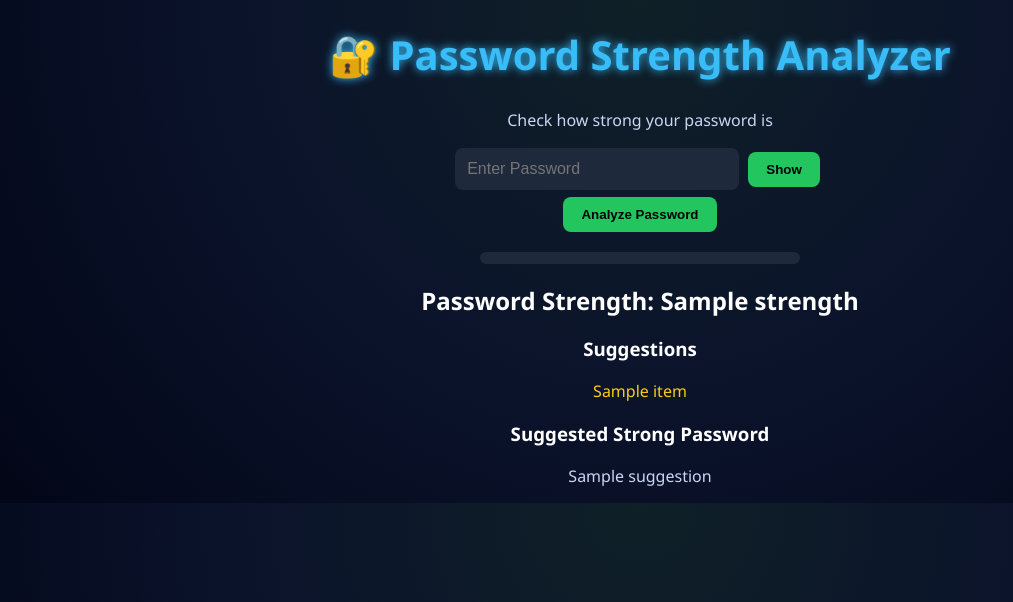
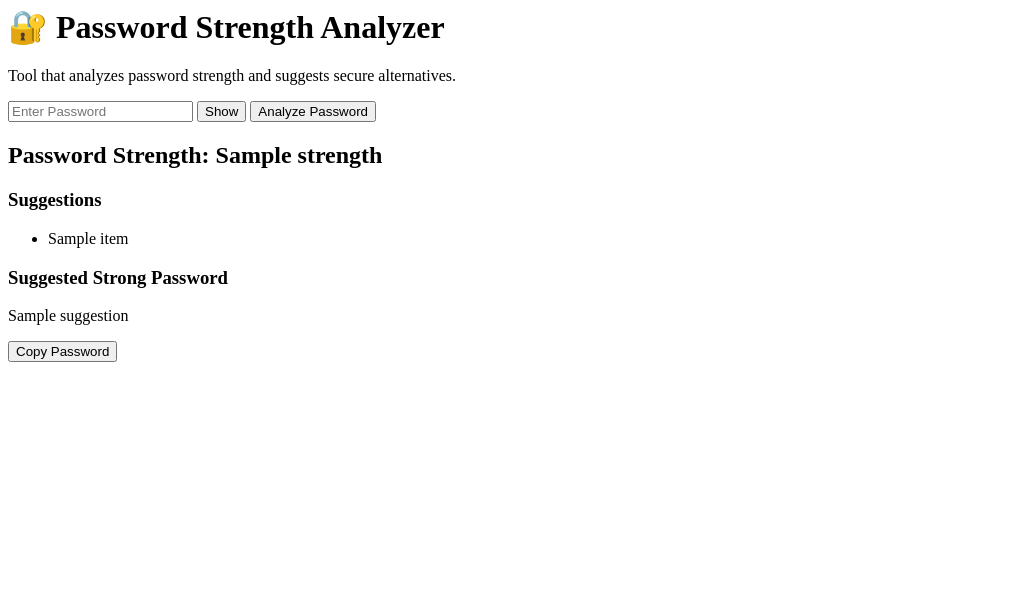
Before and after one commit to Bhavesh979/password-analyzer, a Flask app: template templates/index.html in a window 1280 px wide. Shown: the top 602 px of the page, without its empty margins (0-1013 px from the left). Run offline with Flask 3, Linux system fonts and the light colour scheme; the template is opened without the code that fills it: most values are stand-ins (such as "Sample title", 1, 10 or a date in 2020).

Commit message:
Revise HTML structure and enhance password analysis
Refactor password analyzer UI and scripts for better structure.

```diff
--- a/templates/index.html
+++ b/templates/index.html
@@ -1,32 +1,26 @@
-<!DOCTYPE html>
-<html>
-
-<head>
-    <title>Password Strength Analyzer</title>
-    <link rel="stylesheet" href="/static/style.css">
-</head>
-
 <body>
 
+<div class="container">
+
+<div class="card">
+
 <h1>🔐 Password Strength Analyzer</h1>
-<p>Check how strong your password is</p>
 
-<input type="password" id="password" placeholder="Enter Password" onkeyup="checkStrength()">
-
-<button onclick="togglePassword()">Show</button>
+<p>Tool that analyzes password strength and suggests secure alternatives.</p>
 
 <form method="POST">
-<input type="hidden" name="password" id="hiddenPassword">
-<button type="submit" onclick="copyPassword()">Analyze Password</button>
+
+<input type="password" id="password" name="password" placeholder="Enter Password" required>
+
+<button type="button" onclick="togglePassword()">Show</button>
+
+<button type="submit">Analyze Password</button>
+
 </form>
 
 <div class="strength-container">
 <div id="strength-bar"></div>
 </div>
-
-<p id="strength-text"></p>
-<p id="entropy"></p>
-<p id="crack-time"></p>
 
 {% if strength %}
 
@@ -44,99 +38,10 @@
 
 <p>{{ suggestion }}</p>
 
+<button onclick="copyPassword()">Copy Password</button>
+
 {% endif %}
 
-<script>
+</div>
 
-function togglePassword(){
-
-var x = document.getElementById("password");
-
-if(x.type === "password"){
-x.type = "text";
-}else{
-x.type = "password";
-}
-
-}
-
-function copyPassword(){
-
-document.getElementById("hiddenPassword").value =
-document.getElementById("password").value;
-
-}
-
-function checkStrength(){
-
-let password = document.getElementById("password").value;
-
-let bar = document.getElementById("strength-bar");
-
-let text = document.getElementById("strength-text");
-
-let entropy = document.getElementById("entropy");
-
-let crack = document.getElementById("crack-time");
-
-let strength = 0;
-
-if(password.length >= 8) strength += 25;
-if(/[A-Z]/.test(password)) strength += 25;
-if(/[0-9]/.test(password)) strength += 25;
-if(/[^A-Za-z0-9]/.test(password)) strength += 25;
-
-bar.style.width = strength + "%";
-
-if(strength <= 25){
-text.innerText = "Weak Password";
-bar.style.background = "red";
-}
-else if(strength <= 50){
-text.innerText = "Moderate Password";
-bar.style.background = "orange";
-}
-else if(strength <= 75){
-text.innerText = "Strong Password";
-bar.style.background = "yellow";
-}
-else{
-text.innerText = "Very Strong Password";
-bar.style.background = "green";
-}
-
-let charset = 0;
-
-if(/[a-z]/.test(password)) charset += 26;
-if(/[A-Z]/.test(password)) charset += 26;
-if(/[0-9]/.test(password)) charset += 10;
-if(/[^A-Za-z0-9]/.test(password)) charset += 32;
-
-let entropyValue = password.length * Math.log2(charset || 1);
-
-entropy.innerText = "Password Entropy: " + entropyValue.toFixed(2) + " bits";
-
-let guesses = Math.pow(charset, password.length);
-
-let guessesPerSecond = 1000000000;
-
-let seconds = guesses / guessesPerSecond;
-
-let years = seconds / (60*60*24*365);
-
-if(years < 1){
-crack.innerText = "Estimated crack time: seconds/minutes";
-}
-else if(years < 100){
-crack.innerText = "Estimated crack time: " + years.toFixed(2) + " years";
-}
-else{
-crack.innerText = "Estimated crack time: centuries";
-}
-
-}
-
-</script>
-
-</body>
-</html>
+</div>
```
